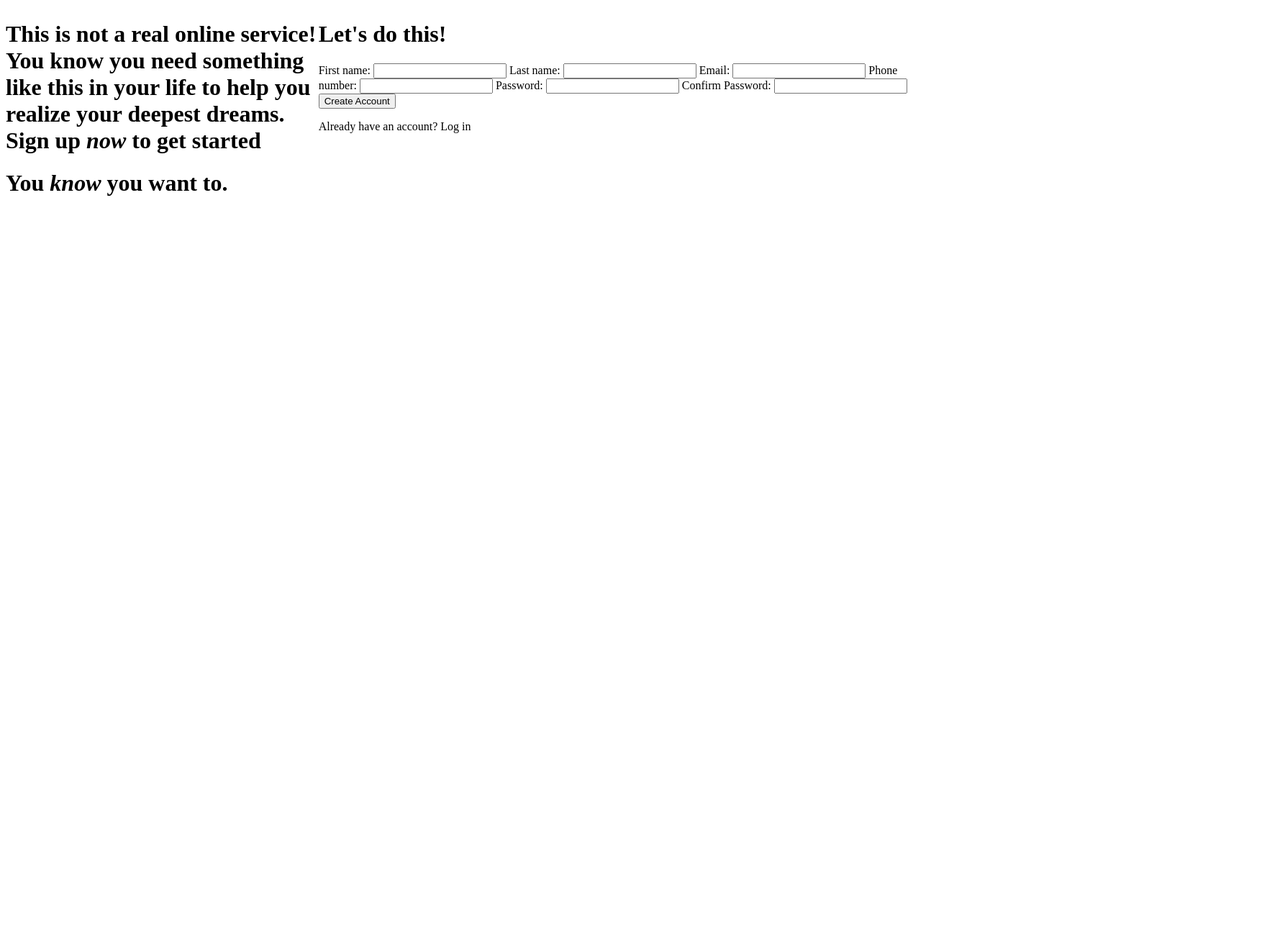
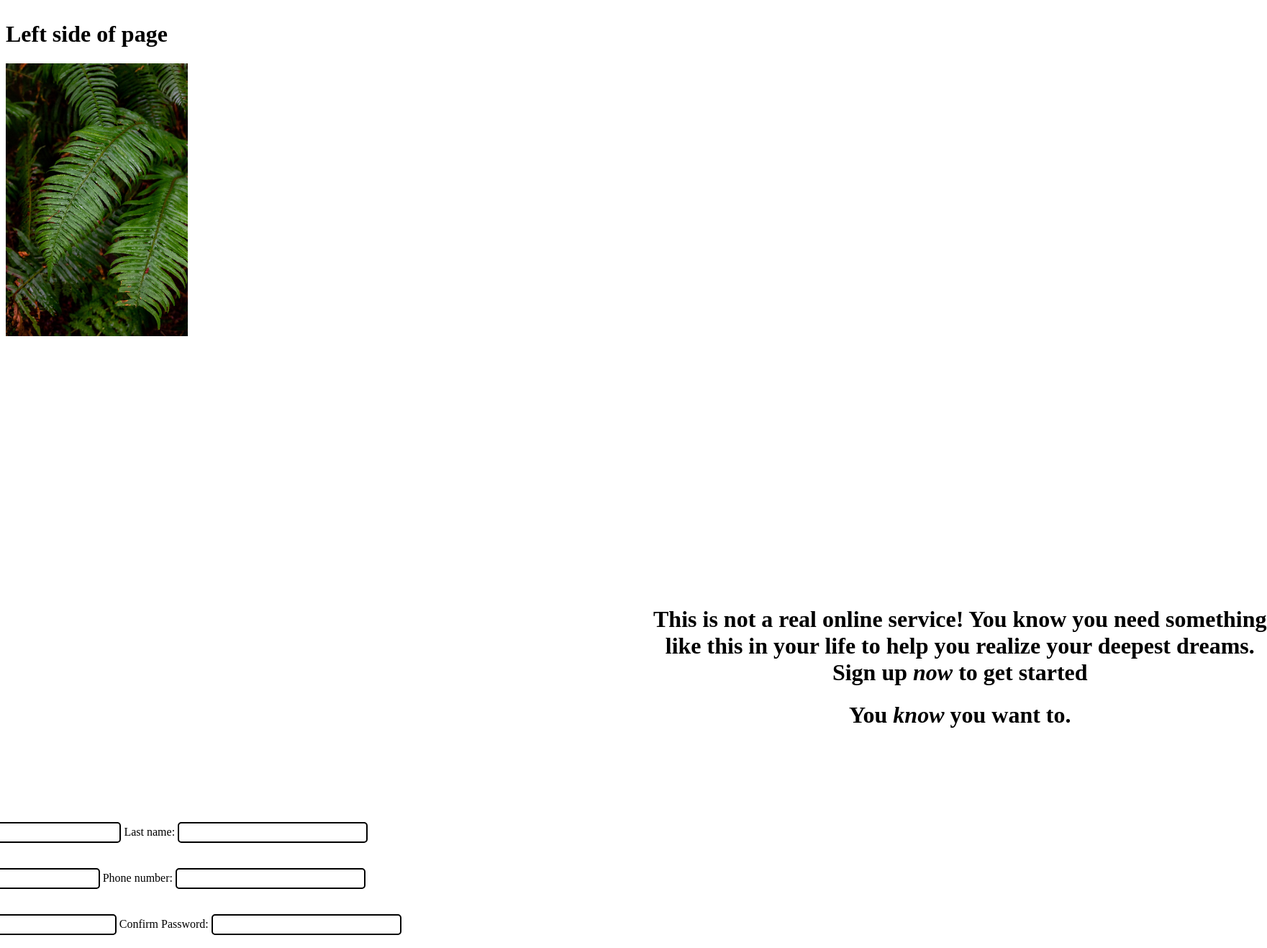
Before and after one commit to CodingTiger25/odin_login_page, a plain HTML site: page index.html in a window 1280 px wide. Shown: the top 1317 px of the page at 72% size, 1761 px wide, since content can reach past the window. Before the commit the page ends 800 px from the top, so only its background shows below. Drawn offline with Linux system fonts and the light colour scheme.

Commit message:
Added positioning and image to login page

```diff
--- a/index.html
+++ b/index.html
@@ -9,6 +9,13 @@
 <body>
    <div class="flex-container">
     <div>
+        <h1>Left side of page</h1>
+        <img class="page_b" src="photo-1585202900225-6d3ac20a6962.avif">
+    </div>
+       <div>
+
+
+        <div class="right_side">
             <h1> This is not a real online service! You know you need something <br>
                 like this in your life to help you realize your deepest dreams. <br>
                 Sign up <i>now</i> to get started</h1>
@@ -17,31 +24,43 @@
             </h1>
         </div>
 
-    <div>
-        <h1>
+        <div class="middle_form">
+
+            <form class="form_content">
+                <h1 class="greeting">
                 Let's do this!
                 </h1>
-        <form>
+
+                <div class="fl_field">
                     <label for="first_name">First name:</label>
                     <input type="text" id="first_name">
 
                     <label for="last_name">Last name:</label>
                     <input type="text" id="last_name">
+                </div>
 
+                <div class="ep_field">
                     <label for="email_field">Email:</label>
                     <input type="email" id="email_field">
 
                     <label for="phone_number">Phone number:</label>
                     <input type="number" id="phone_number">
+                </div>
 
+                <div class="pass">
                     <label for="password_field">Password:</label>
                     <input type="password" id="password_field">
 
                     <label for="confirm_pass">Confirm Password:</label>
                     <input type="password" id="confirm_pass">
+                </div>
+
             </form>
 
-        <div>
+            <div class="bottom_text">
+
+
+                <div class="create_button">
                     <button>Create Account</button>
                 </div>
 
@@ -49,8 +68,12 @@
                     <p>
                         Already have an account? Log in
                     </p>
+
                 </div>
 
+
+            </div>
+        </div>
     </div>
 
    </div>
--- a/styles.css
+++ b/styles.css
@@ -1,3 +1,65 @@
 .flex-container{
     display: flex;
+    flex-flow: row wrap;
 }
+
+.right_side{
+    text-align: center;
+    justify-content: center;
+    position: relative;
+    left: 900px;
+    top: 350px;
+}
+.page_b{
+
+    justify-content: left;
+    width: 20%;
+}
+.middle_form{
+    justify-content: center;
+}
+
+.form_content{
+
+    position: relative;
+    flex-direction: column;
+    top: 400px;
+    left: -200px
+}
+
+input{
+    border : 2px solid #000;
+    width: 250px;
+    margin-bottom: 15px;
+    padding: 5px;
+    border-radius: 5px;
+}
+
+.fl_field{
+    margin: 20px;
+}
+
+.ep_field{
+    margin: 20px;
+}
+
+.pass{
+    margin: 20px;
+}
+
+.bottom_text{
+
+    position: relative;
+    top: 700px;
+    left: 900px;
+}
+
+.create_button{
+
+
+
+    button{
+        background-color: green;
+        color: white;
+    }
+}
```
Also changed, not shown: photo-1585202900225-6d3ac20a6962.avif (added). Lines whose indentation alone changed are shown as unchanged.
